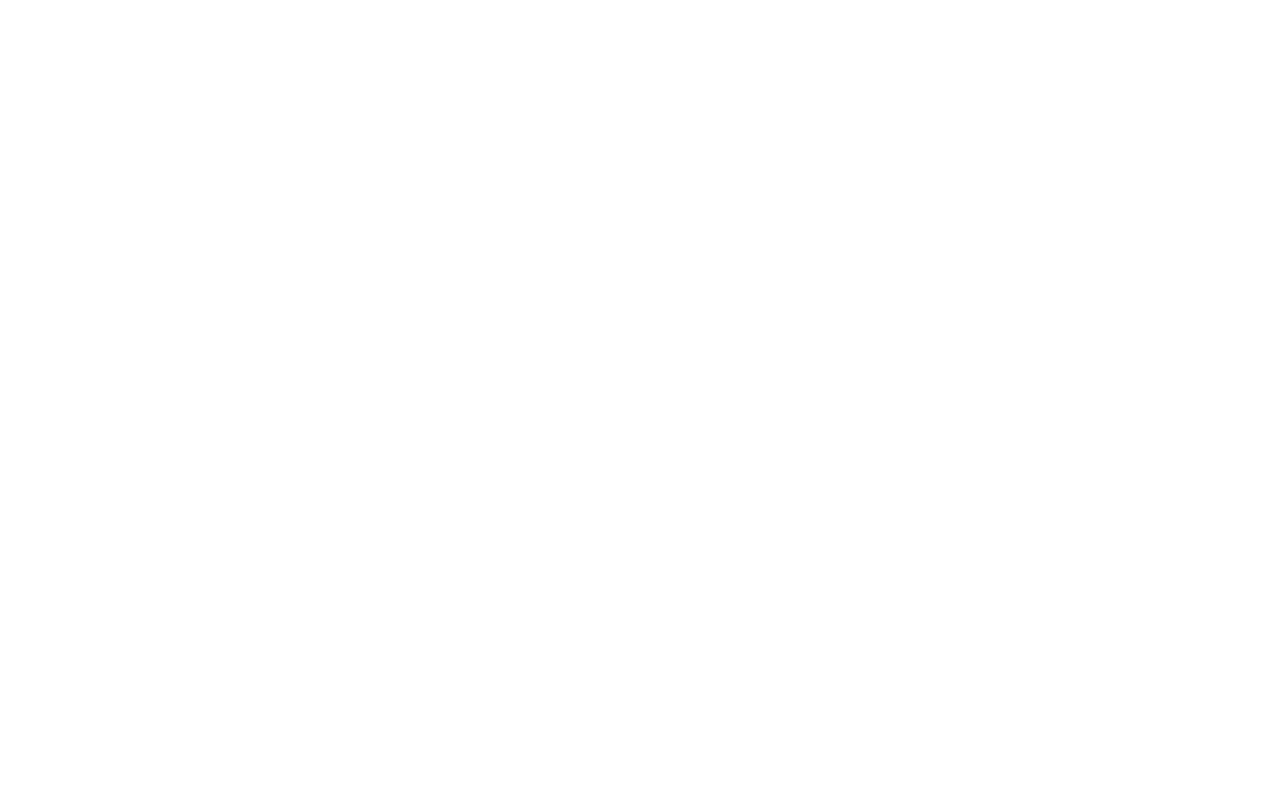
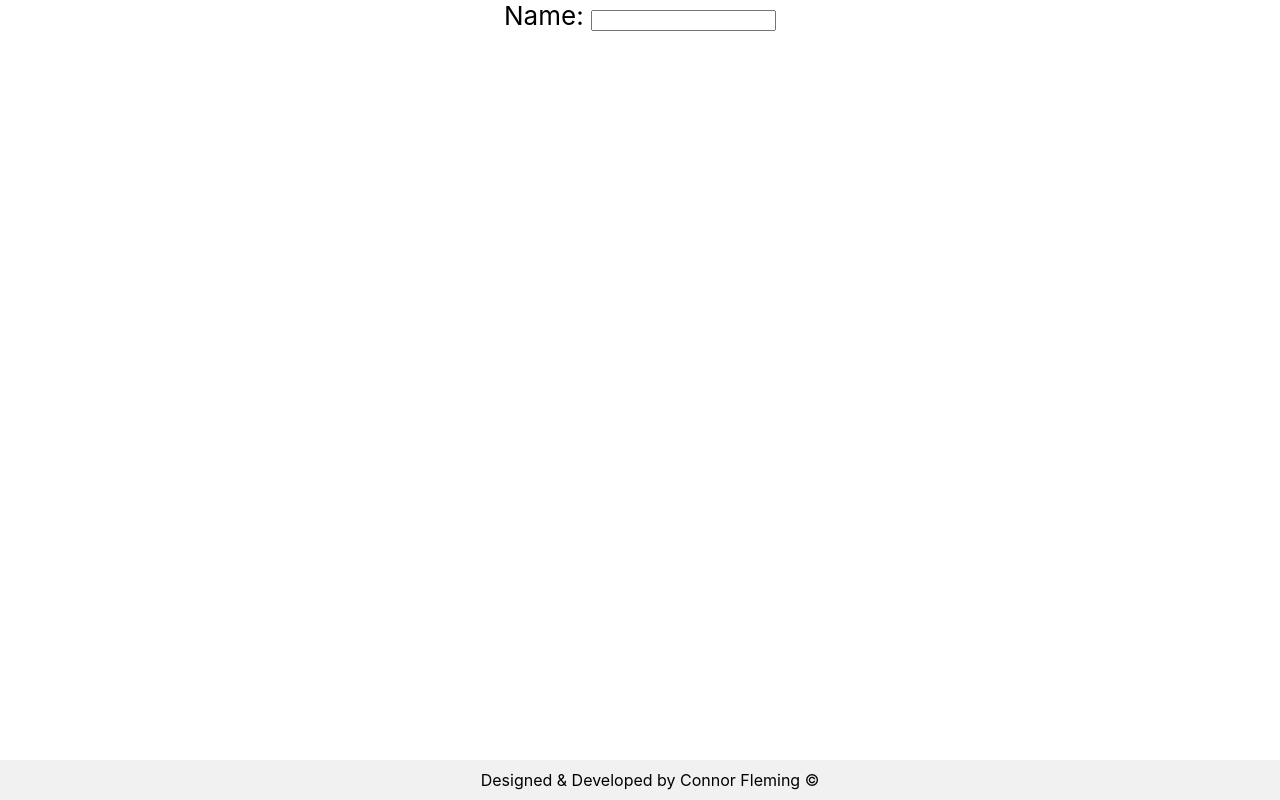
Before and after one commit to Jarnbjorn92/cf-portfolio, a React (Create React App) app: page /contact in a window 1280 px wide. Before the commit this address had no page. Built offline with nearby package versions, Linux system fonts and the light colour scheme.

Commit message:
added footer to app

```diff
--- a/src/App.css
+++ b/src/App.css
@@ -2,9 +2,13 @@
   text-align: center;
 }
 
-.App-logo {
-  /* height: 40vmin;
-  pointer-events: none; */
+.footer-cr {
+  position: absolute;
+  bottom: 0;
+  width: 100%;
+  background-color: #f1f1f1;
+  text-align: center;
+  padding: 10px;
 }
 
 @media (prefers-reduced-motion: no-preference) {
--- a/src/App.js
+++ b/src/App.js
@@ -3,6 +3,7 @@
 import HomePage from './components/HomePage';
 import LandingPage from './components/LandingPage';
 import AboutPage from './components/AboutPage';
+import ContactPage from './components/ContactPage';
 
 function App() {
 
@@ -22,9 +23,11 @@
               <Route path='/' element={<LandingPage personalDetails={personalDetails}/>} />
               <Route path='/home' element={<HomePage personalDetails={personalDetails}/>} />
               <Route path='/about' element={<AboutPage/>} />
+              <Route path='/contact' element={<ContactPage/>} />
             </Routes>
         </Router>
       </header>
+      <div className='footer-cr'>Designed & Developed by Connor Fleming ©</div>
     </div>
   );
 }
--- a/src/NavBar.js
+++ b/src/NavBar.js
@@ -13,6 +13,9 @@
                 <li>
                     <Link to='/about'>About</Link>
                 </li>
+                <li>
+                    <Link to='/contact'>Contact</Link>
+                </li>
             </ul>
         </div>
     );
--- a/src/components/AboutPage.js
+++ b/src/components/AboutPage.js
@@ -1,6 +1,6 @@
 import React from 'react';
 import './AboutPage.css';
-import NavBar from '../NavBar';
+// import NavBar from '../NavBar';
 
 const AboutPage = () => {
 
--- a/src/components/ContactPage.js
+++ b/src/components/ContactPage.js
@@ -5,7 +5,9 @@
 
 
     return (
-        <div>ContactPage</div>
+        <div>
+            Name: <input></input>
+        </div>
     )
 }
 
--- a/src/components/HomePage.js
+++ b/src/components/HomePage.js
@@ -1,7 +1,7 @@
 import React from 'react';
 import NavBar from '../NavBar';
 import SocialLinks from './SocialLinks';
-import AboutPage from './AboutPage';
+// import AboutPage from './AboutPage';
 
 const HomePage = ({personalDetails}) => {
 
```
